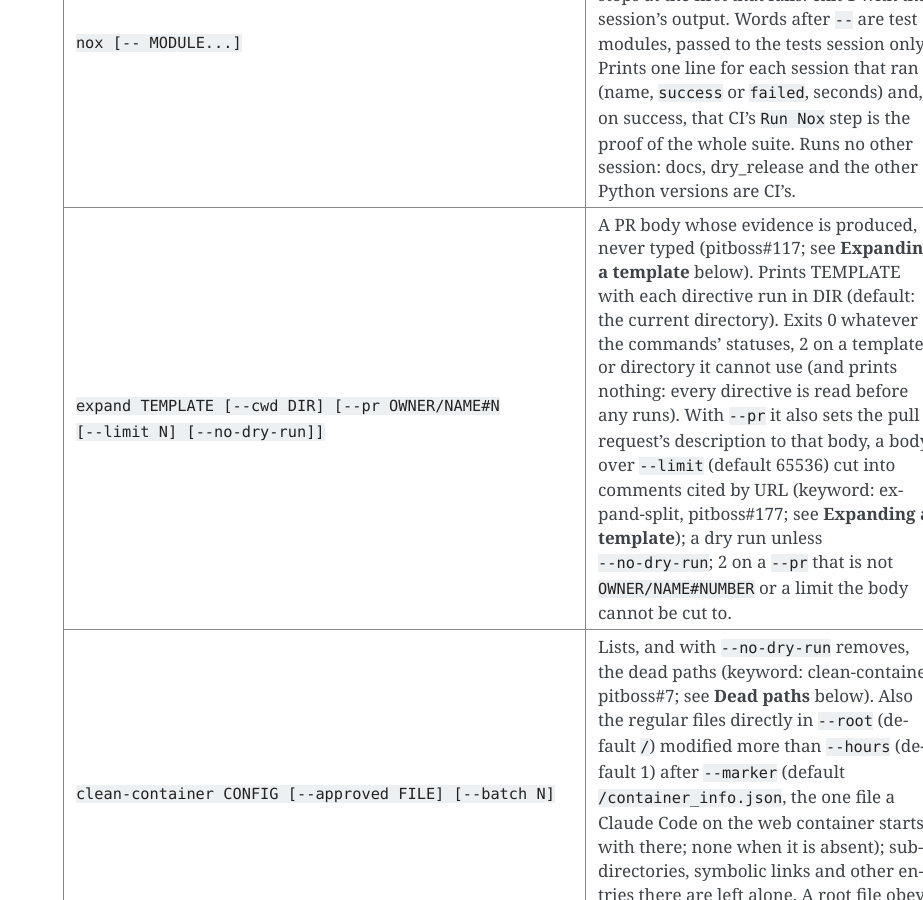
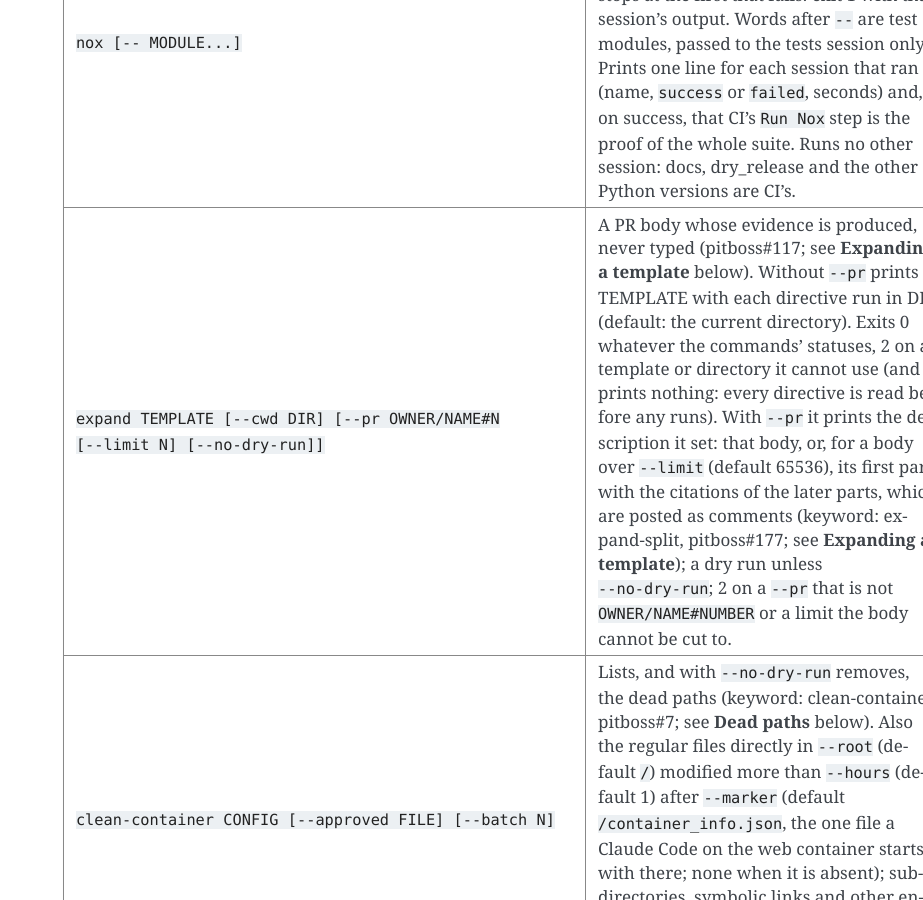
Before and after one commit to dev-skill-up/pitboss, a Sphinx documentation site: the page built from doc/design.rst, in a window 1280 px wide and 900 px high, scrolled down 9243 px. Shown: the whole window, without its empty margins (357-1280 px from the left). Built offline with Sphinx 7.4.7, drawn with Linux system fonts in a browser that asks for light colours.

Commit message:
State that evidence past the body limit sits in linked comments (#177)
Co-Authored-By: Claude Sonnet 5.5 <noreply@anthropic.com>
Claude-Session: https://claude.ai/code/session_01HwLsLtFgHv4ix6TZzPYRcT

```diff
--- a/doc/design.rst
+++ b/doc/design.rst
@@ -301,13 +301,15 @@ Commands
        are CI's.
    * - ``expand TEMPLATE [--cwd DIR] [--pr OWNER/NAME#N [--limit N] [--no-dry-run]]``
      - A PR body whose evidence is produced, never typed (pitboss#117; see
-       **Expanding a template** below). Prints TEMPLATE with each directive
-       run in DIR (default: the current directory). Exits 0 whatever the
+       **Expanding a template** below). Without ``--pr``
+       prints TEMPLATE with each directive run in DIR (default: the current
+       directory). Exits 0 whatever the
        commands' statuses, 2 on a template or directory it cannot use (and
        prints nothing: every directive is read before any runs). With
-       ``--pr`` it also sets the pull request's description to that body, a
-       body over ``--limit`` (default 65536) cut into comments cited by URL
-       (keyword: expand-split, pitboss#177; see **Expanding a template**);
+       ``--pr`` it prints the description it set: that body, or, for a body
+       over ``--limit`` (default 65536), its first part with the citations of
+       the later parts, which are posted as comments (keyword: expand-split,
+       pitboss#177; see **Expanding a template**);
        a dry run unless ``--no-dry-run``; 2 on a ``--pr`` that is not
        ``OWNER/NAME#NUMBER`` or a limit the body cannot be cut to.
    * - ``clean-container CONFIG [--approved FILE] [--batch N]``
```
Also changed, not shown: plugins/pitboss/skills/sweep/references/rules.md (+8 -2 lines), 1 other file.
